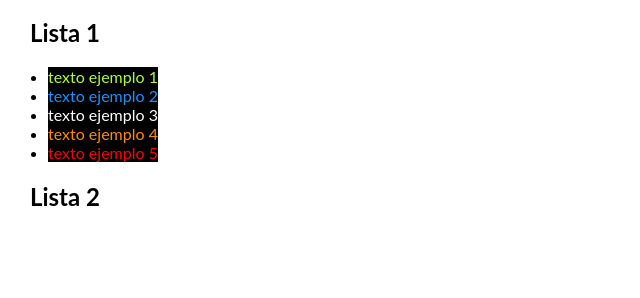
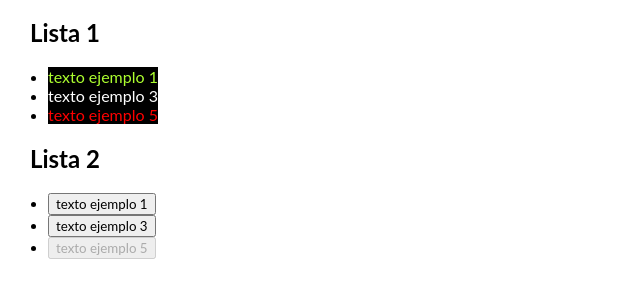
Before and after one commit to noelia96-96/JavaScript-Ejercicio2, a plain HTML site: page index.html in a window 1280 px wide. Shown: the part 50-348 px from the top of the page, without its empty margins (0-640 px from the left). Drawn offline with Linux system fonts and the light colour scheme.

Commit message:
commitdefinitivo

```diff
--- a/index.html
+++ b/index.html
@@ -9,11 +9,11 @@
     <h1>Ejercicio 2</h1>
     <h2>Lista 1</h2>
     <ul id="list1">
-      <li><span class="element-1">texto ejemplo 1</span></li>
-      <li><span class="element-2">texto ejemplo 2</span></li>
-      <li><span class="element-3" class="selected">texto ejemplo 3</span></li>
-      <li><span class="element-4">texto ejemplo 4</span></li>
-      <li><span class="element-5">texto ejemplo 5</span></li>
+      <li><span >texto ejemplo 1</span></li>
+      <li><span >texto ejemplo 2</span></li>
+      <li><span class="selected">texto ejemplo 3</span></li>
+      <li><span >texto ejemplo 4</span></li>
+      <li><span >texto ejemplo 5</span></li>
     </ul>
     <h2>Lista 2</h2>
     <ul id="list2"></ul>
--- a/script.js
+++ b/script.js
@@ -2,6 +2,7 @@
 
 // En la primera lista tendréis que hacer lo siguiente:
 //    * Añadid la clase "element-n" a cada "span" de la lista, siendo "n" el número del lugar que ocupa en la lista (por ejemplo el segundo "span" de la lista tendría la clase "element-2"). Para ello, haced uso de los selectores de nodo (parentNode, nextSibling, firstChild...) partiendo del "span" con la clase "selected" siempre.
+
 //    * Tras añadir las clases, haced uso de "querySelectorAll" para obtener solo los elementos "li" con valor par (teniendo en cuenta que el primer elmento es el 1) y, a continuación, eliminadlos.
 
 //En la segunda lista, que en principio está vacía, deberéis hacer esto:
@@ -11,6 +12,73 @@
 
 window.addEventListener("load", onLoad);
 
+
+function firstList(){
+  let spanSelected = document.querySelector('.selected');
+  let parentUl = spanSelected.parentNode.parentNode;
+
+  let listLi = parentUl.children;
+
+  let firstChild = parentUl.firstElementChild;
+
+  for(let i = 1; i <= listLi.length; i++){
+    firstChild.firstElementChild.classList.add("element-" + i);
+    console.log(firstChild.firstElementChild);
+    firstChild=firstChild.nextElementSibling;
+  }
+
+  console.log(listLi);
+};
+
+function paresElement(){
+  let selector = document.querySelectorAll("li");
+  let pares = [];
+  let count = 1;
+  for(element of selector){
+    if(count % 2 == 0){
+      pares.push(element);
+    }
+    count ++;
+  }
+
+  let spanSelected = document.querySelector('.selected');
+  let parentUl = spanSelected.parentNode.parentNode;
+
+  pares.forEach(Element => parentUl.removeChild(Element));
+
+};
+
+function secondList(){
+  let list2 = document.getElementById("list2");
+  var li1 = document.createElement("li");
+  var li2 = document.createElement("li");
+  var li3 = document.createElement("li");
+
+  var button1 = document.createElement("button");
+  var button2 = document.createElement("button");
+  var button3 = document.createElement("button");
+
+  button1.innerHTML = "texto ejemplo 1";
+  button2.innerHTML = "texto ejemplo 3";
+  button3.innerHTML = "texto ejemplo 5";
+
+  button3.setAttribute("disabled", "");
+
+  li1.appendChild(button1);
+  li2.appendChild(button2);
+  li3.appendChild(button3);
+
+  list2.appendChild(li1);
+  list2.appendChild(li2);
+  list2.appendChild(li3);
+
+  console.log(list2);
+
+}
+
 function onLoad() {
-  console.log("hi");
+  firstList();
+  paresElement();
+  secondList();
+
 }
```
